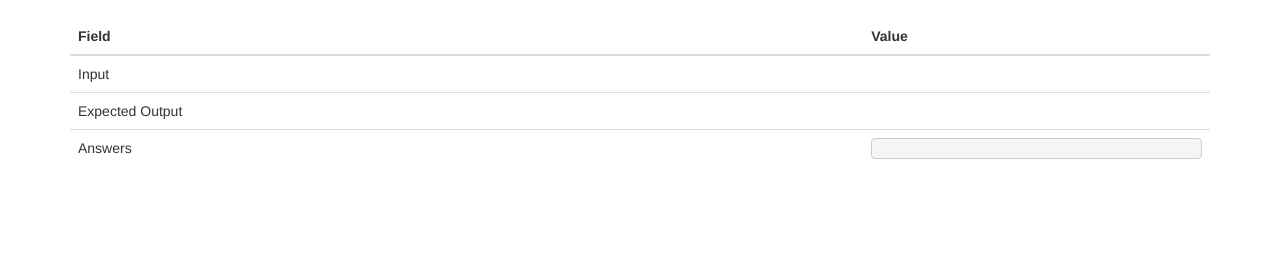
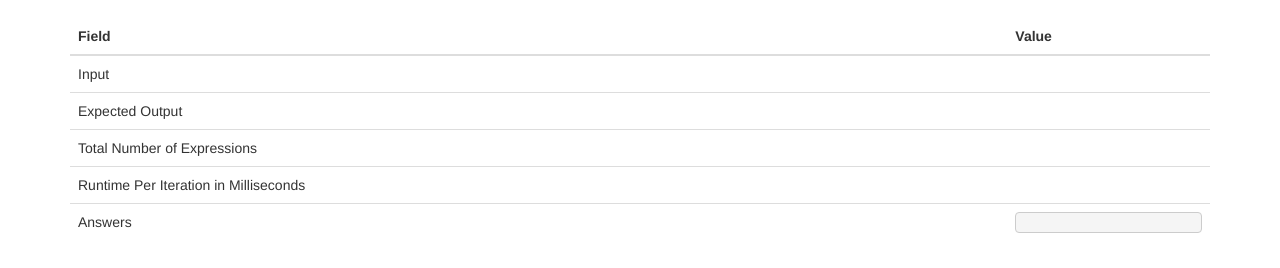
Before and after one commit to BideoWego/thedreamers_coding_challenge, a website: page public/index.html in a window 1280 px wide. Shown: the part 102-370 px from the top of the page. Drawn offline with nearby package versions, Linux system fonts and the light colour scheme; no server answers.

Commit message:
Add rough benchmarking

```diff
--- a/public/index.html
+++ b/public/index.html
@@ -41,6 +41,14 @@
             <td id="expected"></td>
           </tr>
           <tr>
+            <td>Total Number of Expressions</td>
+            <td id="total"></td>
+          </tr>
+          <tr>
+            <td>Runtime Per Iteration in Milliseconds</td>
+            <td id="time"></td>
+          </tr>
+          <tr>
             <td>Answers</td>
             <td><pre id="answers"></pre></td>
           </tr>
--- a/public/script.js
+++ b/public/script.js
@@ -15,6 +15,8 @@ $(function() {
 
     $('#input').html(json.input.join(', '));
     $('#expected').html(json.expected);
+    $('#total').html(results.length.toLocaleString());
+    $('#time').html(json.time);
     $('#answers').html(JSON.stringify(json.answers, null, 2));
 
     const chart = new Chart(context, {
```
Also changed, not shown: index.js (+6 -1 lines).
